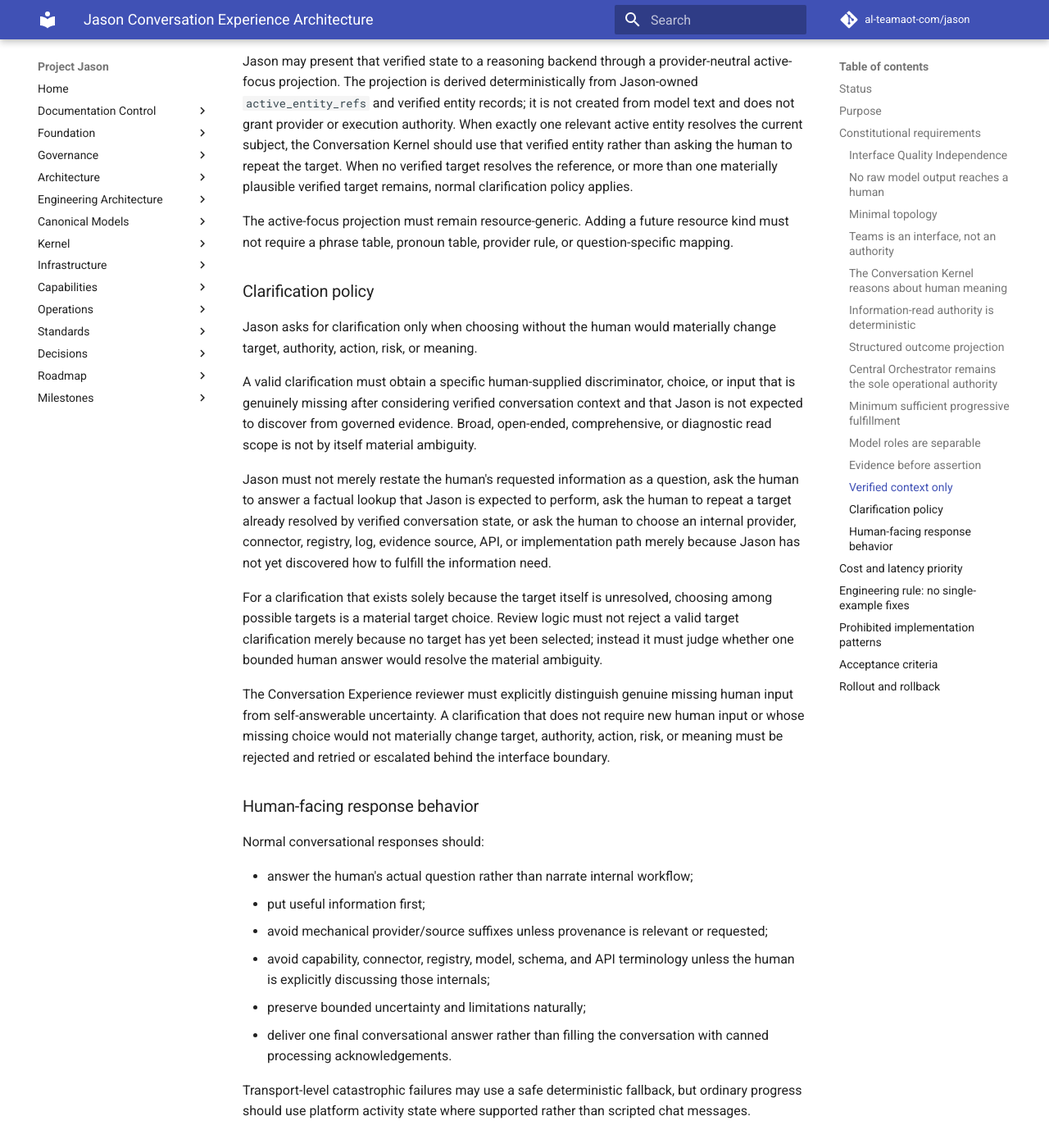
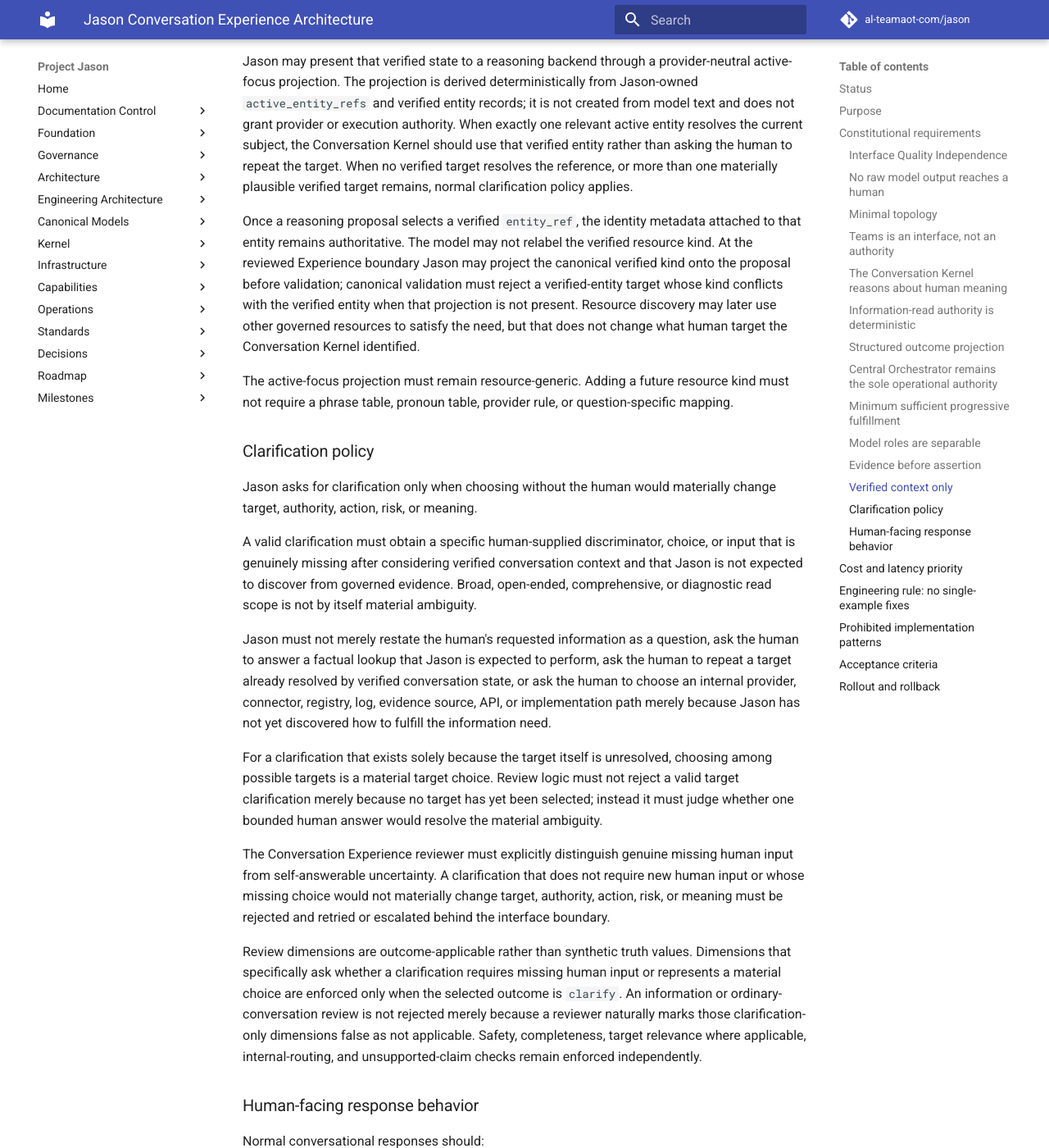
Before and after one commit to al-teamaot-com/jason, an MkDocs documentation site: the page built from docs/architecture/Conversation-Experience-Architecture.md, in a window 1280 px wide and 1400 px high, scrolled down 4220 px. Shown: the whole window at 82% size. Built offline with MkDocs 1.6.1 and Material for MkDocs 9.7.7, drawn with Linux system fonts in a browser that asks for light colours; comment, search, counter and statistics services are not loaded; some of the changed text lies outside the part shown.

Commit message:
Document review applicability and verified metadata authority

```diff
--- a/docs/architecture/Conversation-Experience-Architecture.md
+++ b/docs/architecture/Conversation-Experience-Architecture.md
@@ -113,6 +113,8 @@ Persistent resource context requires provider-governed durable identity resoluti
 
 Jason may present that verified state to a reasoning backend through a provider-neutral active-focus projection. The projection is derived deterministically from Jason-owned `active_entity_refs` and verified entity records; it is not created from model text and does not grant provider or execution authority. When exactly one relevant active entity resolves the current subject, the Conversation Kernel should use that verified entity rather than asking the human to repeat the target. When no verified target resolves the reference, or more than one materially plausible verified target remains, normal clarification policy applies.
 
+Once a reasoning proposal selects a verified `entity_ref`, the identity metadata attached to that entity remains authoritative. The model may not relabel the verified resource kind. At the reviewed Experience boundary Jason may project the canonical verified kind onto the proposal before validation; canonical validation must reject a verified-entity target whose kind conflicts with the verified entity when that projection is not present. Resource discovery may later use other governed resources to satisfy the need, but that does not change what human target the Conversation Kernel identified.
+
 The active-focus projection must remain resource-generic. Adding a future resource kind must not require a phrase table, pronoun table, provider rule, or question-specific mapping.
 
 ### Clarification policy
@@ -126,6 +128,8 @@ Jason must not merely restate the human's requested information as a question, a
 For a clarification that exists solely because the target itself is unresolved, choosing among possible targets is a material target choice. Review logic must not reject a valid target clarification merely because no target has yet been selected; instead it must judge whether one bounded human answer would resolve the material ambiguity.
 
 The Conversation Experience reviewer must explicitly distinguish genuine missing human input from self-answerable uncertainty. A clarification that does not require new human input or whose missing choice would not materially change target, authority, action, risk, or meaning must be rejected and retried or escalated behind the interface boundary.
+
+Review dimensions are outcome-applicable rather than synthetic truth values. Dimensions that specifically ask whether a clarification requires missing human input or represents a material choice are enforced only when the selected outcome is `clarify`. An information or ordinary-conversation review is not rejected merely because a reviewer naturally marks those clarification-only dimensions false as not applicable. Safety, completeness, target relevance where applicable, internal-routing, and unsupported-claim checks remain enforced independently.
 
 ### Human-facing response behavior
 
@@ -185,7 +189,9 @@ The Conversation Experience must not rely on:
 - model-selected authority for read-only information needs;
 - action execution authority smuggled through an information-read contract;
 - clarification that simply returns a self-answerable factual question to the human;
-- asking a human to repeat a target that Jason has already resolved into verified active conversation state.
+- asking a human to repeat a target that Jason has already resolved into verified active conversation state;
+- allowing model text to relabel the kind of an already-verified entity;
+- requiring arbitrary truth values for review dimensions that are not applicable to the selected outcome.
 
 ## Acceptance criteria
 
@@ -197,8 +203,10 @@ Conversation Experience acceptance should cover behavioral classes across unrela
 - cross-resource or cross-provider inquiry;
 - verified follow-up reference;
 - verified active-focus resolution across unrelated resource kinds;
+- deterministic preservation of verified entity metadata;
 - material ambiguity;
 - non-material broad or open-ended read scope that must not cause clarification;
+- outcome-applicable semantic review dimensions;
 - unavailable evidence;
 - permission denial;
 - approval-required action;
```
